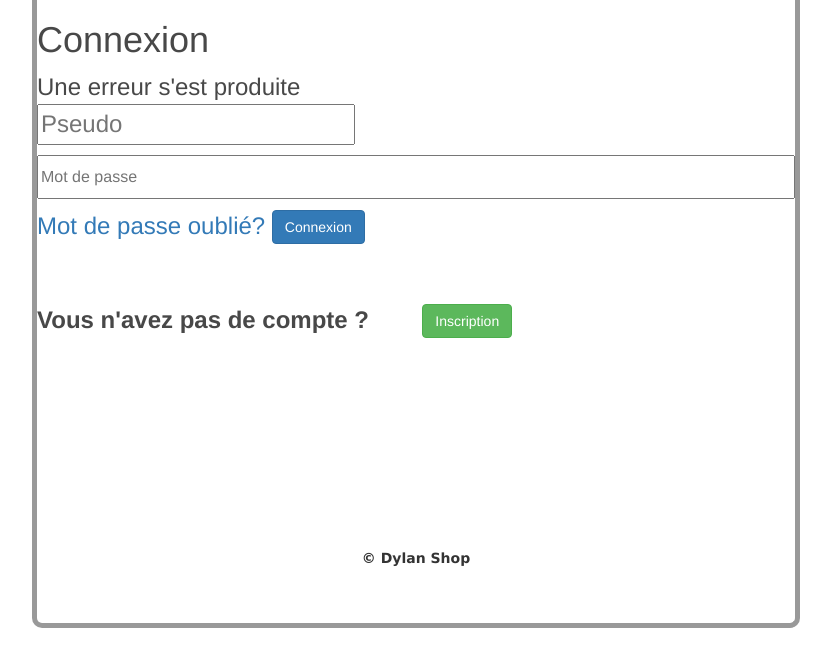
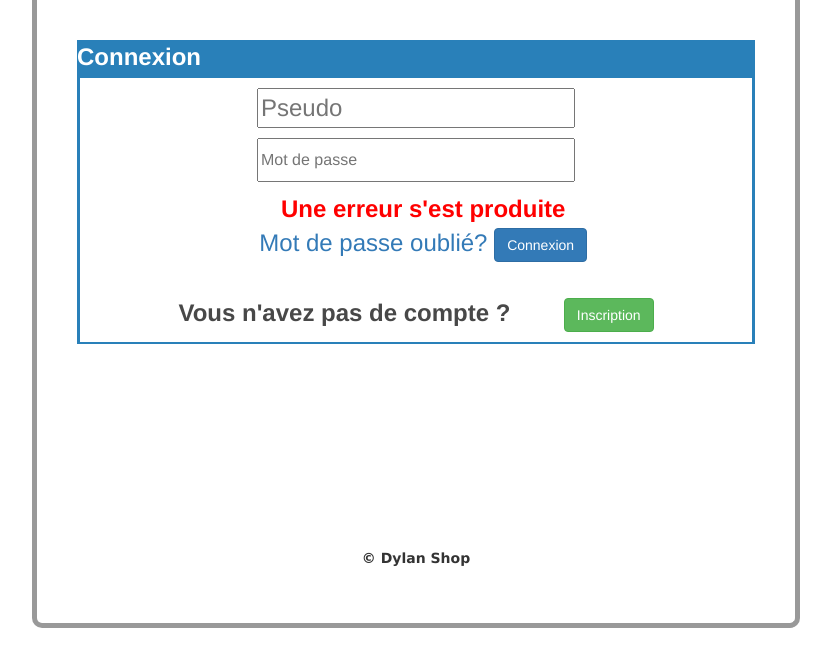
Before and after one commit to DylanWacker/projetstore, a PHP site: page /Pages/connexion.php in a window 1280 px wide. Shown: the part 52-700 px from the top of the page, without its empty margins (224-1055 px from the left). Run offline with PHP 8.4, Linux system fonts and the light colour scheme; data comes from the database, SQL or seed files in the repository; grey boxes labelled with a size stand in for pictures from a placeholder-image service; some libraries are stand-ins or nearby versions.

Commit message:
connexioncss

```diff
--- a/ProjetStore/CSS/style.css
+++ b/ProjetStore/CSS/style.css
@@ -185,6 +185,45 @@ footer {
     height:100px;
     background:black;
 }
+
+/****** connexion ******/
+.connexion{
+
+}
+.connexion .wrapper{
+    margin: 0 auto;
+    padding: 40px;
+    max-width: 100%;
+}
+.connexion .wrapper .header{
+    font-weight: 600;
+    color: #ffffff;
+    background: #2980b9;
+}
+.connexion .wrapper .table{
+
+    width: 100%;
+    border-width:3px;
+    border-style:solid;
+    border-color:#2980b9;
+    border-bottom: #2980b9 solid 2px;
+    padding-top: 10px;
+    padding-bottom: 10px;
+}
+
+.connexion .wrapper .table .row{
+    display: table-row;
+}
+
+.connexion .wrapper .table .label{
+    font-family: Circular,"Helvetica Neue",Helvetica,Arial,sans-serif;
+    font-size: 24px;
+    line-height: 1.43;
+    color:red;
+
+
+}
+
 /****** Login MODAL ******/
 .Loginmodal-container {
     padding: 30px;
--- a/ProjetStore/Pages/AchatInfo.php
+++ b/ProjetStore/Pages/AchatInfo.php
@@ -120,7 +120,7 @@ $InscriptionError = "";
                         <button type="submit" class="btn btn-primary ">Suivant</button>
                         </center>
 
-                         </form>'
+                         '
                                     ?>
                                 </div>
                                 <?php
--- a/ProjetStore/Pages/Connexion.php
+++ b/ProjetStore/Pages/Connexion.php
@@ -8,6 +8,8 @@ require '_header.php';
 include 'Mysql.php';
 include 'Fonction.php';
 dbConnect();
+//ini variable
+$ConnexionLab="";
 $Include=FALSE;
                 if (empty($_SESSION['User']['IdClient'])) { //les membres connectes ne peuvent pas s'inscrire
                     //il faut que toutes les variables du formulaire existent
@@ -87,17 +89,20 @@ $Include=FALSE;
             ?>
         </nav>
         <section>
-            <h1>Connexion</h1>
+
             <article>
+                    <div class="connexion">
+
+                        <div class="wrapper">
+                        <div class="header">Connexion</div>
                 <?php
 
-                    echo $ConnexionLab;
                     if ($Include = TRUE) {
-    include 'FormulaireComptePHP.php';
+    include 'FormulaireConnexionPHP.php';
 }
-
-
                 ?>
+                        </div>
+                        </div>
             </article>
 
         </section>
--- a/ProjetStore/Pages/FormulaireComptePHP.php
+++ b/ProjetStore/Pages/FormulaireConnexionPHP.php
@@ -1,9 +1,10 @@
-<article>
+
                 <?php
                 /* si le membre est connecte */
                     //Formulaire de Login
-                    echo' <form method="post" action="connexion.php" enctype="multipart/form-data">
-					<input type="text" onclick="changerCouleur(this)" value="';
+                    echo'<center> <form method="post" action="connexion.php" enctype="multipart/form-data">
+                        <div class="table">
+				<div class = "row">	<input type="text" onclick="changerCouleur(this)" value="';
                     if ($ConnexionError != 'Identifiants') {
                         if (isset($_POST['Pseudo'])) {
                             echo$_POST['Pseudo'];
@@ -15,15 +16,16 @@
                     } else {
                         echo 'style="margin-bottom: 10px;"';
                     }
-                    echo'>
-					<input type="password" onclick="changerCouleur(this)" name="Mdp" required placeholder="Mot de passe" ';
+                    echo'></div>
+                        <div class = "row">	<input type="password" onclick="changerCouleur(this)" name="Mdp" required placeholder="Mot de passe" ';
                     if ($ConnexionError == 'Identifiants') {
                         echo 'style="border-color: red;margin-bottom: 10px;"';
                     } else {
                         echo 'style="margin-bottom: 10px;"';
                     }
-                    echo'>
-                                        <a href="MdpOublier.php" style="margin-bottom: 10px">Mot de passe oublié?</a>
+                    echo'></div><div class="label">';
+                    echo $ConnexionLab;
+                                        echo'</br> </div><a href="MdpOublier.php" style="margin-bottom: 10px">Mot de passe oublié?</a>
 					<button type="submit" class="btn btn-primary">Connexion</button>
 				  </form>
 				  <div class="Login-help">
@@ -32,7 +34,6 @@
 
 				  </div>
 				</div>
-			</div>
-		  </div></li>';
+			</div></center>';
 
-                ?></article>
+                ?>
```
